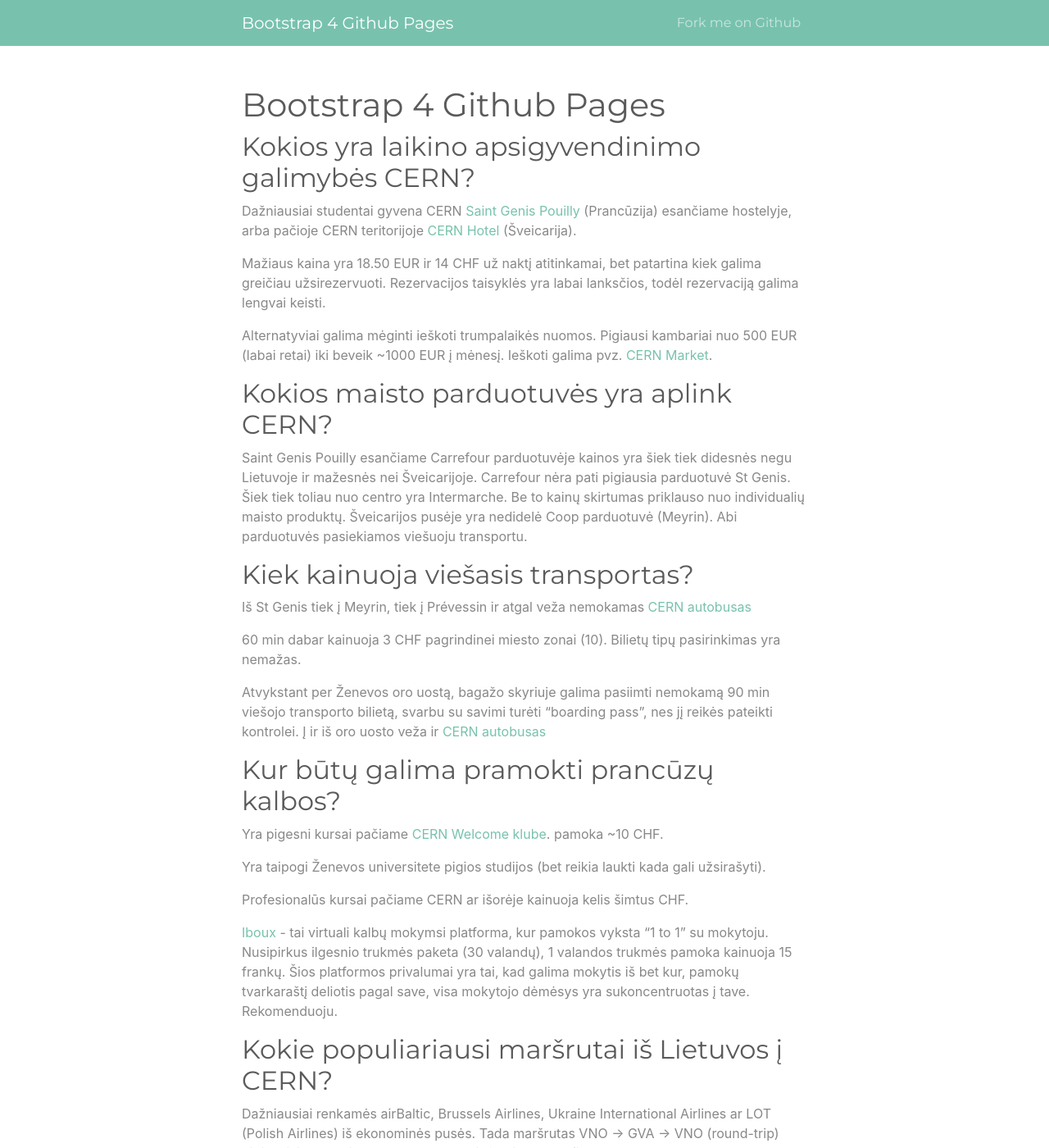
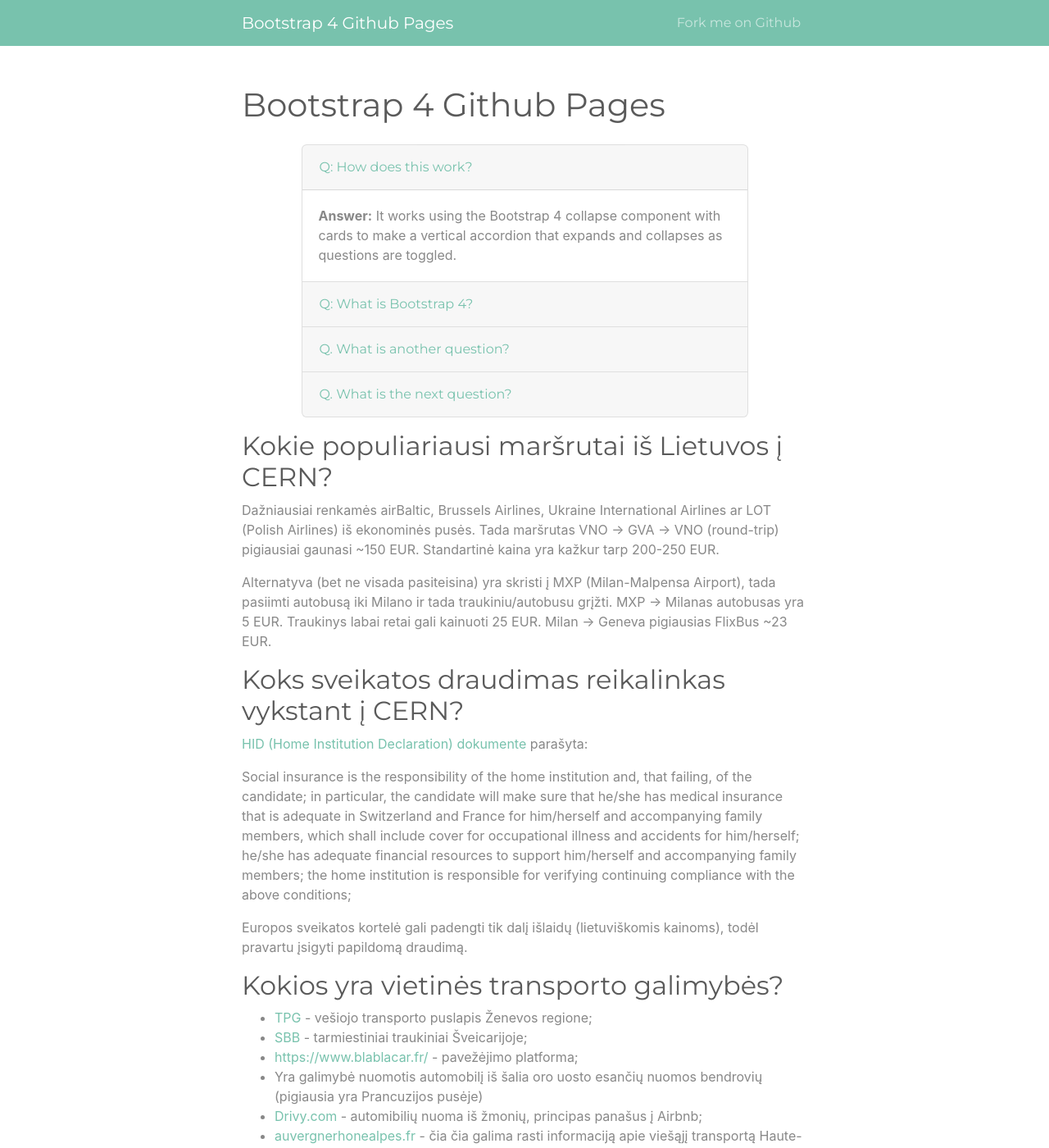
Before and after one commit to GintasS/testing-gintautas.github.io, a Jekyll site: the page built from index.md, in a window 1280 px wide and 1400 px high. Shown: the whole window at 82% size. Built offline with Jekyll 4.4.1, drawn with Linux system fonts in a browser that asks for light colours.

Commit message:
Testing index.md

```diff
--- a/index.md
+++ b/index.md
@@ -3,33 +3,74 @@
 title: Bootstrap 4 Github Pages
 ---
 
+<div class="container py-3">
+    <div class="row">
+        <div class="col-10 mx-auto">
+            <div class="accordion" id="faqExample">
+                <div class="card">
+                    <div class="card-header p-2" id="headingOne">
+                        <h5 class="mb-0">
+                            <button class="btn btn-link" type="button" data-toggle="collapse" data-target="#collapseOne" aria-expanded="true" aria-controls="collapseOne">
+                              Q: How does this work?
+                            </button>
+                          </h5>
+                    </div>
 
-## Kokios yra laikino apsigyvendinimo galimybės CERN?
-Dažniausiai studentai gyvena CERN [Saint Genis Pouilly](https://smb-dep.web.cern.ch/en/CERN_Housing/Saint_Genis_Hostel)  (Prancūzija) esančiame hostelyje, arba pačioje CERN teritorijoje [CERN Hotel](https://smb-dep.web.cern.ch/en/CERN_Housing/Bldg_38) (Šveicarija).
+                    <div id="collapseOne" class="collapse show" aria-labelledby="headingOne" data-parent="#faqExample">
+                        <div class="card-body">
+                            <b>Answer:</b> It works using the Bootstrap 4 collapse component with cards to make a vertical accordion that expands and collapses as questions are toggled.
+                        </div>
+                    </div>
+                </div>
+                <div class="card">
+                    <div class="card-header p-2" id="headingTwo">
+                        <h5 class="mb-0">
+                        <button class="btn btn-link collapsed" type="button" data-toggle="collapse" data-target="#collapseTwo" aria-expanded="false" aria-controls="collapseTwo">
+                          Q: What is Bootstrap 4?
+                        </button>
+                      </h5>
+                    </div>
+                    <div id="collapseTwo" class="collapse" aria-labelledby="headingTwo" data-parent="#faqExample">
+                        <div class="card-body">
+                            Bootstrap is the most popular CSS framework in the world. The latest version released in 2018 is Bootstrap 4. Bootstrap can be used to quickly build responsive websites.
+                        </div>
+                    </div>
+                </div>
+                <div class="card">
+                    <div class="card-header p-2" id="headingThree">
+                        <h5 class="mb-0">
+                            <button class="btn btn-link collapsed" type="button" data-toggle="collapse" data-target="#collapseThree" aria-expanded="false" aria-controls="collapseThree">
+                              Q. What is another question?
+                            </button>
+                          </h5>
+                    </div>
+                    <div id="collapseThree" class="collapse" aria-labelledby="headingThree" data-parent="#faqExample">
+                        <div class="card-body">
+                            The answer to the question can go here.
+                        </div>
+                    </div>
+                </div>
+                <div class="card">
+                    <div class="card-header p-2" id="headingThree">
+                        <h5 class="mb-0">
+                            <button class="btn btn-link collapsed" type="button" data-toggle="collapse" data-target="#collapseThree" aria-expanded="false" aria-controls="collapseThree">
+                              Q. What is the next question?
+                            </button>
+                          </h5>
+                    </div>
+                    <div id="collapseThree" class="collapse" aria-labelledby="headingThree" data-parent="#faqExample">
+                        <div class="card-body">
+                            The answer to this question can go here. This FAQ example can contain all the Q/A that is needed.
+                        </div>
+                    </div>
+                </div>
+            </div>
 
-Mažiaus kaina yra 18.50 EUR ir 14 CHF už naktį atitinkamai, bet patartina kiek galima greičiau užsirezervuoti. Rezervacijos taisyklės yra labai lanksčios, todėl rezervaciją galima lengvai keisti.
-
-Alternatyviai galima mėginti ieškoti trumpalaikės nuomos. Pigiausi kambariai nuo 500 EUR (labai retai) iki beveik ~1000 EUR į mėnesį. Ieškoti galima pvz. [CERN Market]( http://cern.ch/market ).
-
-## Kokios maisto parduotuvės yra aplink CERN?
-Saint Genis Pouilly esančiame Carrefour parduotuvėje kainos yra šiek tiek didesnės negu Lietuvoje ir mažesnės nei Šveicarijoje. Carrefour nėra pati pigiausia parduotuvė St Genis. Šiek tiek toliau nuo centro yra Intermarche. Be to kainų skirtumas priklauso nuo individualių maisto produktų. Šveicarijos pusėje yra nedidelė Coop parduotuvė (Meyrin). Abi parduotuvės pasiekiamos viešuoju transportu.
-
-## Kiek kainuoja viešasis transportas?
-Iš St Genis tiek į Meyrin, tiek į Prévessin ir atgal veža nemokamas [CERN autobusas](https://smb-dep.web.cern.ch/en/ShuttleService/Circuit2)
-
-60 min dabar kainuoja 3 CHF pagrindinei miesto zonai (10). Bilietų tipų pasirinkimas yra nemažas.
-
-Atvykstant per Ženevos oro uostą, bagažo skyriuje galima pasiimti nemokamą 90 min viešojo transporto bilietą, svarbu su savimi turėti "boarding pass", nes jį reikės pateikti kontrolei. Į ir iš oro uosto veža ir [CERN autobusas](https://smb-dep.web.cern.ch/en/ShuttleService/Circuit4)
-
-## Kur būtų galima pramokti prancūzų kalbos?
-
-Yra pigesni kursai pačiame [CERN Welcome klube]( http://club-welcome.web.cern.ch/Lang_EN.html ). pamoka ~10 CHF.
-
-Yra taipogi Ženevos universitete pigios studijos (bet reikia laukti kada gali užsirašyti).
-
-Profesionalūs kursai pačiame CERN ar išorėje kainuoja kelis šimtus CHF.
-
-[Iboux](http://iboux.com/) - tai virtuali kalbų mokymsi platforma, kur pamokos vyksta  "1 to 1" su mokytoju. Nusipirkus ilgesnio trukmės paketa (30 valandų), 1 valandos trukmės pamoka kainuoja 15 frankų. Šios platformos privalumai yra tai, kad galima mokytis iš bet kur, pamokų tvarkaraštį deliotis pagal save, visa mokytojo dėmėsys yra sukoncentruotas į tave. Rekomenduoju.
+        </div>
+    </div>
+    <!--/row-->
+</div>
+<!--container-->
 
 ## Kokie populiariausi maršrutai iš Lietuvos į CERN?
 
```
